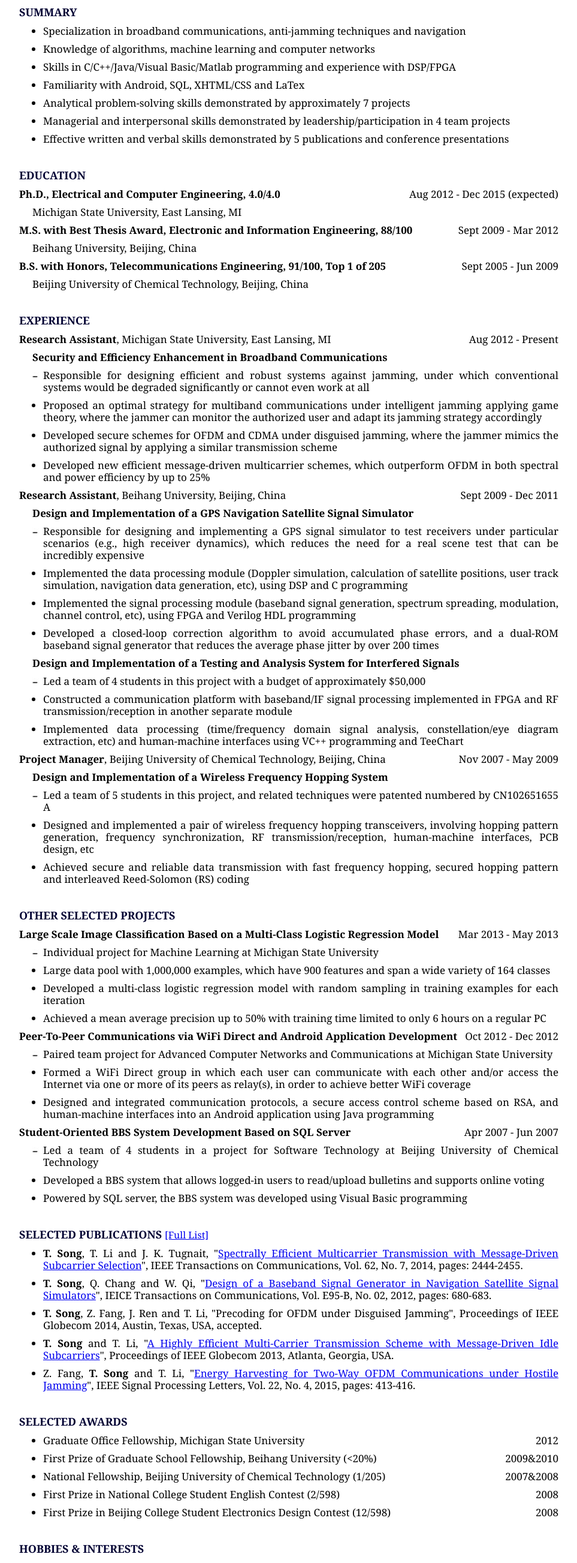
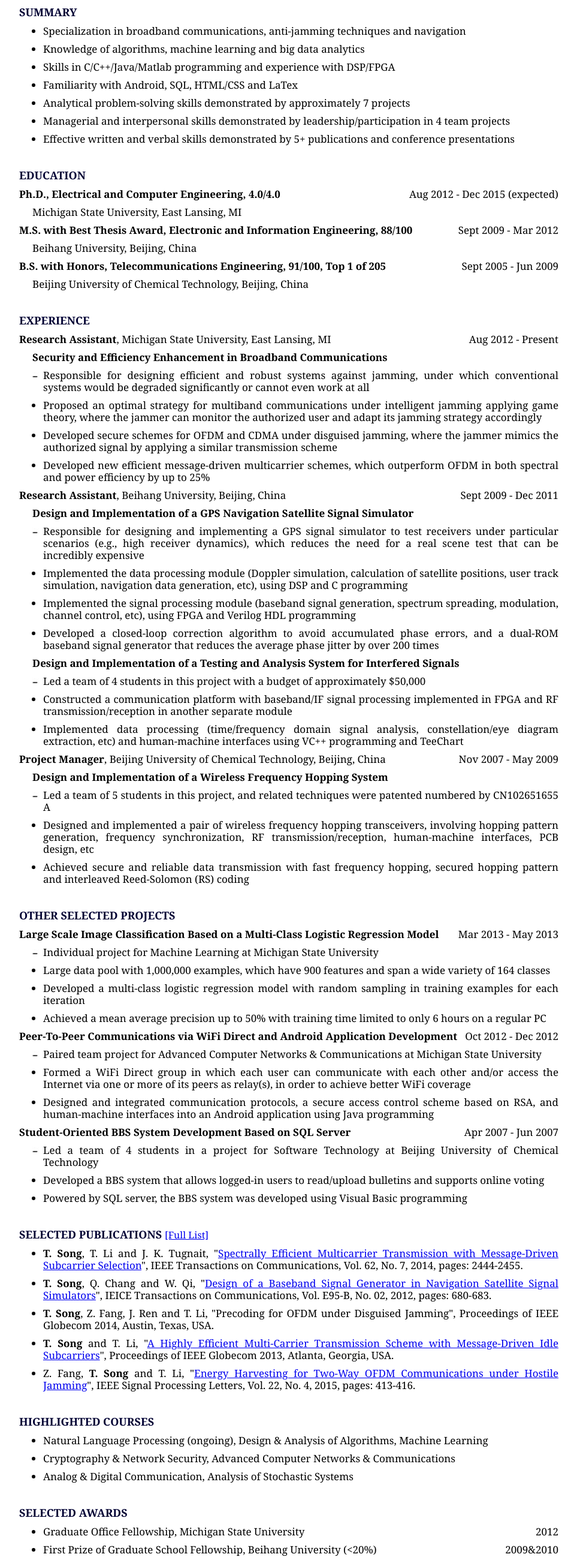
Before and after one commit to stlong0521/stlong0521.github.io, a plain HTML site: page about.html in a window 1280 px wide. Shown: the part 194-2800 px from the top of the page at 60% size, without its empty margins (158-1121 px from the left). Drawn offline with Linux system fonts and the light colour scheme; a script that the page names is missing.

Commit message:
About information updated

```diff
--- a/about.html
+++ b/about.html
@@ -35,12 +35,12 @@
 			<h1>SUMMARY</h1>
 			<ul>
 				<li>Specialization in broadband communications, anti-jamming techniques and navigation</li>
-				<li>Knowledge of algorithms, machine learning and computer networks</li>
-				<li>Skills in C/C++/Java/Visual Basic/Matlab programming and experience with DSP/FPGA</li>
-				<li>Familiarity with Android, SQL, XHTML/CSS and LaTex</li>
+				<li>Knowledge of algorithms, machine learning and big data analytics</li>
+				<li>Skills in C/C++/Java/Matlab programming and experience with DSP/FPGA</li>
+				<li>Familiarity with Android, SQL, HTML/CSS and LaTex</li>
 				<li>Analytical problem-solving skills demonstrated by approximately 7 projects</li>
 				<li>Managerial and interpersonal skills demonstrated by leadership/participation in 4 team projects</li>
-				<li>Effective written and verbal skills demonstrated by 5 publications and conference presentations</li>
+				<li>Effective written and verbal skills demonstrated by 5+ publications and conference presentations</li>
 			</ul>
 
 			<br />
@@ -100,7 +100,7 @@
 			</ul>
 			<p style="text-align:left;"><b>Peer-To-Peer Communications via WiFi Direct and Android Application Development</b><span style="float:right;">Oct 2012 - Dec 2012</span></p>
 			<ul>
-				<li style="list-style-image: url(images/hyphen.jpg)">Paired team project for Advanced Computer Networks and Communications at Michigan State University</li>
+				<li style="list-style-image: url(images/hyphen.jpg)">Paired team project for Advanced Computer Networks & Communications at Michigan State University</li>
 				<li>Formed a WiFi Direct group in which each user can communicate with each other and/or access the Internet via one or more of its peers as relay(s), in order to achieve better WiFi coverage</li>
 				<li>Designed and integrated communication protocols, a secure access control scheme based on RSA, and human-machine interfaces into an Android application using Java programming</li>
 			</ul>
@@ -117,9 +117,18 @@
 			<ul>
 				<li><b>T. Song</b>, T. Li and J. K. Tugnait, "<a href="http://ieeexplore.ieee.org/xpl/articleDetails.jsp?tp=&arnumber=6816057&queryText%3DSpectrally+Efficient+Multicarrier+Transmission+with+Message-Driven+Subcarrier+Selection" target="_blank">Spectrally Efficient Multicarrier Transmission with Message-Driven Subcarrier Selection</a>", IEEE Transactions on Communications, Vol. 62, No. 7, 2014, pages: 2444-2455.</li>
 				<li><b>T. Song</b>, Q. Chang and W. Qi, "<a href="http://search.ieice.org/bin/summary.php?id=e95-b_2_680" target="_blank">Design of a Baseband Signal Generator in Navigation Satellite Signal Simulators</a>", IEICE Transactions on Communications, Vol. E95-B, No. 02, 2012, pages: 680-683.</li>
-				<li><b>T. Song</b>, Z. Fang, J. Ren and T. Li, "Precoding for OFDM under Disguised Jamming", Proceedings of IEEE Globecom 2014, Austin, Texas, USA, accepted.</li>
+				<li><b>T. Song</b>, Z. Fang, J. Ren and T. Li, "Precoding for OFDM under Disguised Jamming", Proceedings of IEEE Globecom 2014, Austin, Texas, USA.</li>
 				<li><b>T. Song</b> and T. Li, "<a href="http://ieeexplore.ieee.org/xpls/abs_all.jsp?arnumber=6831633&tag=1" target="_blank">A Highly Efficient Multi-Carrier Transmission Scheme with Message-Driven Idle Subcarriers</a>", Proceedings of IEEE Globecom 2013, Atlanta, Georgia, USA.</li>
 				<li>Z. Fang, <b>T. Song</b> and T. Li, "<a href="http://ieeexplore.ieee.org/xpl/articleDetails.jsp?tp=&arnumber=6916994&queryText%3DEnergy+Harvesting+for+Two-Way+OFDM+Communications+under+Hostile+Jamming" target="_blank">Energy Harvesting for Two-Way OFDM Communications under Hostile Jamming</a>", IEEE Signal Processing Letters, Vol. 22, No. 4, 2015, pages: 413-416.</li>
+			</ul>
+
+			<br />
+
+			<h1>HIGHLIGHTED COURSES</h1>
+			<ul>
+				<li>Natural Language Processing (ongoing), Design & Analysis of Algorithms, Machine Learning</li>
+				<li>Cryptography & Network Security, Advanced Computer Networks & Communications</li>
+				<li>Analog & Digital Communication, Analysis of Stochastic Systems</li>
 			</ul>
 
 			<br />
@@ -132,11 +141,6 @@
 				<li>First Prize in National College Student English Contest (2/598)<span style="float:right;">2008</span></li>
 				<li>First Prize in Beijing College Student Electronics Design Contest (12/598)<span style="float:right;">2008</span></li>
 			</ul>
-
-			<br />
-
-			<h1>HOBBIES & INTERESTS</h1>
-				<p>Sports like swimming, basketball, soccer, pingpang, tennis, badminton, etc</p>
 
 		</div>
 
```
Also changed, not shown: index.html (+1 -1 lines), publication.html (+3 -3 lines), research.html (+2 -2 lines), 1 other file.
